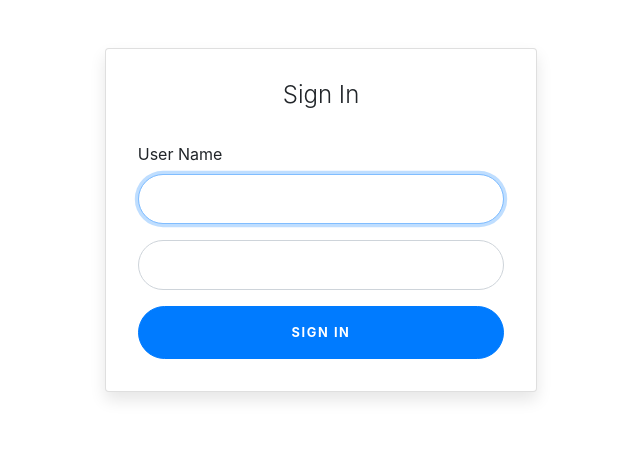
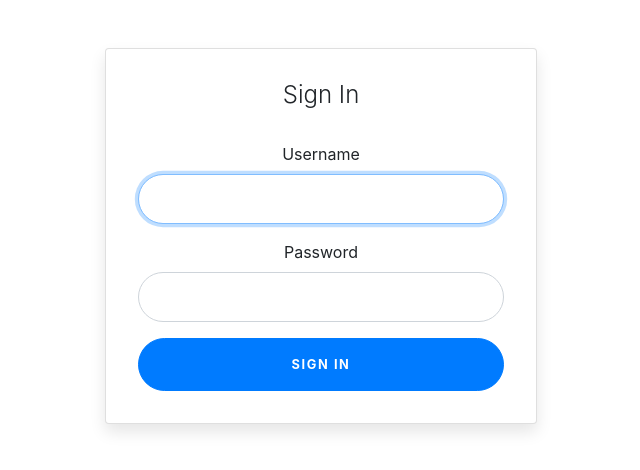
Before and after one commit to AkshayWay/nimap_assignment, a React (Create React App) app: page / in a window 1280 px wide. Shown: the top 470 px of the page, without its empty margins (319-959 px from the left). Built offline with nearby package versions, Linux system fonts and the light colour scheme.

Commit message:
Login label at center

```diff
--- a/src/components/login.js
+++ b/src/components/login.js
@@ -61,8 +61,12 @@ export default class login extends Component {
             <div className="card card-signin my-5">
               <div className="card-body">
                 <h5 className="card-title text-center">Sign In</h5>
-                <form className="form-signin" onSubmit={this.onLoginCheck}>
-                  <label>User Name</label>
+                <form
+                  className="form-signin"
+                  onSubmit={this.onLoginCheck}
+                  style={{ textAlign: "center" }}
+                >
+                  <label>Username</label>
                   <div className="form-label-group">
                     <input
                       type="text"
@@ -76,6 +80,7 @@ export default class login extends Component {
                     />
                   </div>
 
+                  <label>Password</label>
                   <div className="form-label-group">
                     <input
                       type="password"
```
